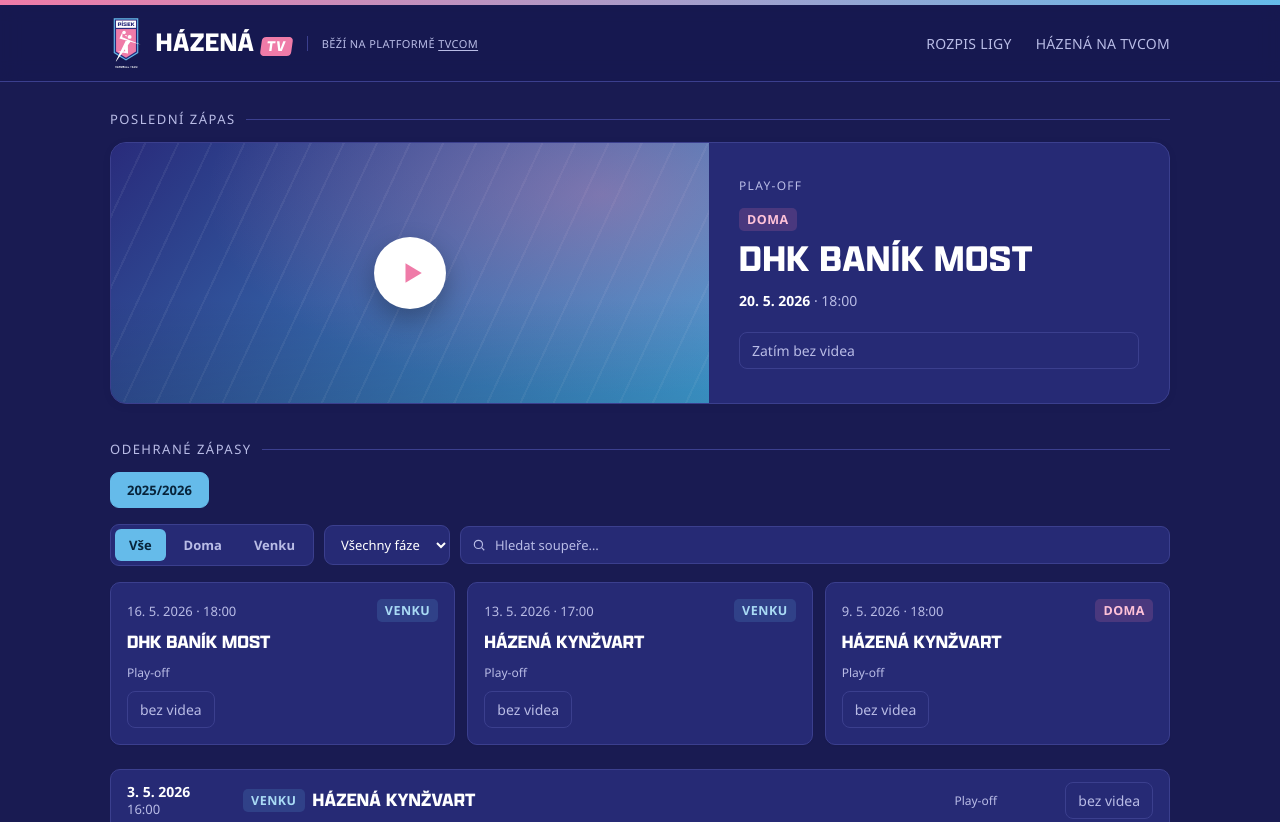
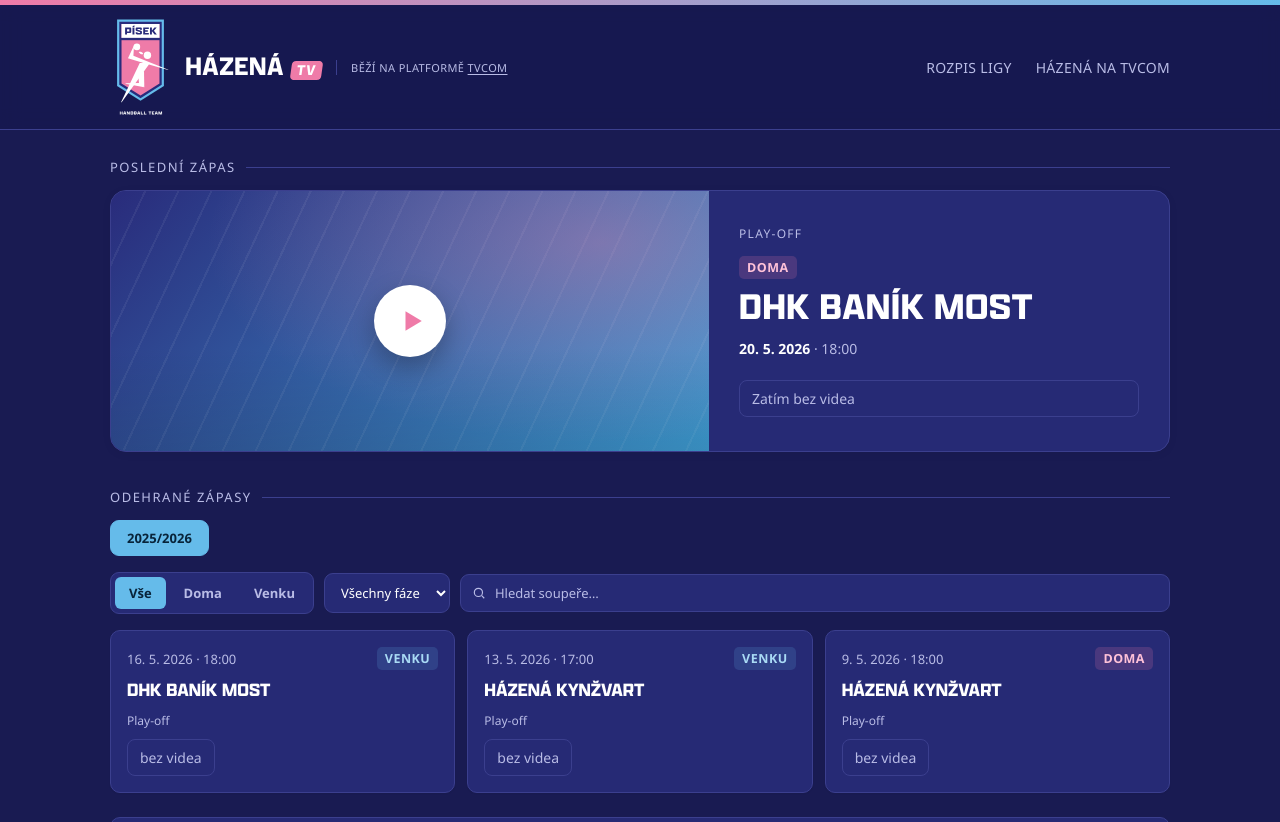
Before and after one commit to sturcjan-rgb/hp, a website: page index.html in a window 1280 px wide. Shown: the top 822 px of the page. Drawn offline with Linux system fonts and the light colour scheme.

Commit message:
index.html

```diff
--- a/index.html
+++ b/index.html
@@ -54,7 +54,7 @@
   header{position:sticky;top:0;z-index:50;background:rgba(23,25,80,0.82);backdrop-filter:blur(10px);border-bottom:1px solid var(--line);}
   .nav{max-width:1100px;margin:0 auto;display:flex;align-items:center;justify-content:space-between;padding:12px 20px;}
   .brand{display:flex;align-items:center;gap:14px;}
-  .brand-logo{height:52px;width:auto;display:block;}
+  .brand-logo{height:100px;width:auto;display:block;}
   .wordmark{
     display:flex;align-items:baseline;gap:7px;
     font-family:"Apotek Wide","Barlow Condensed",sans-serif;
```
